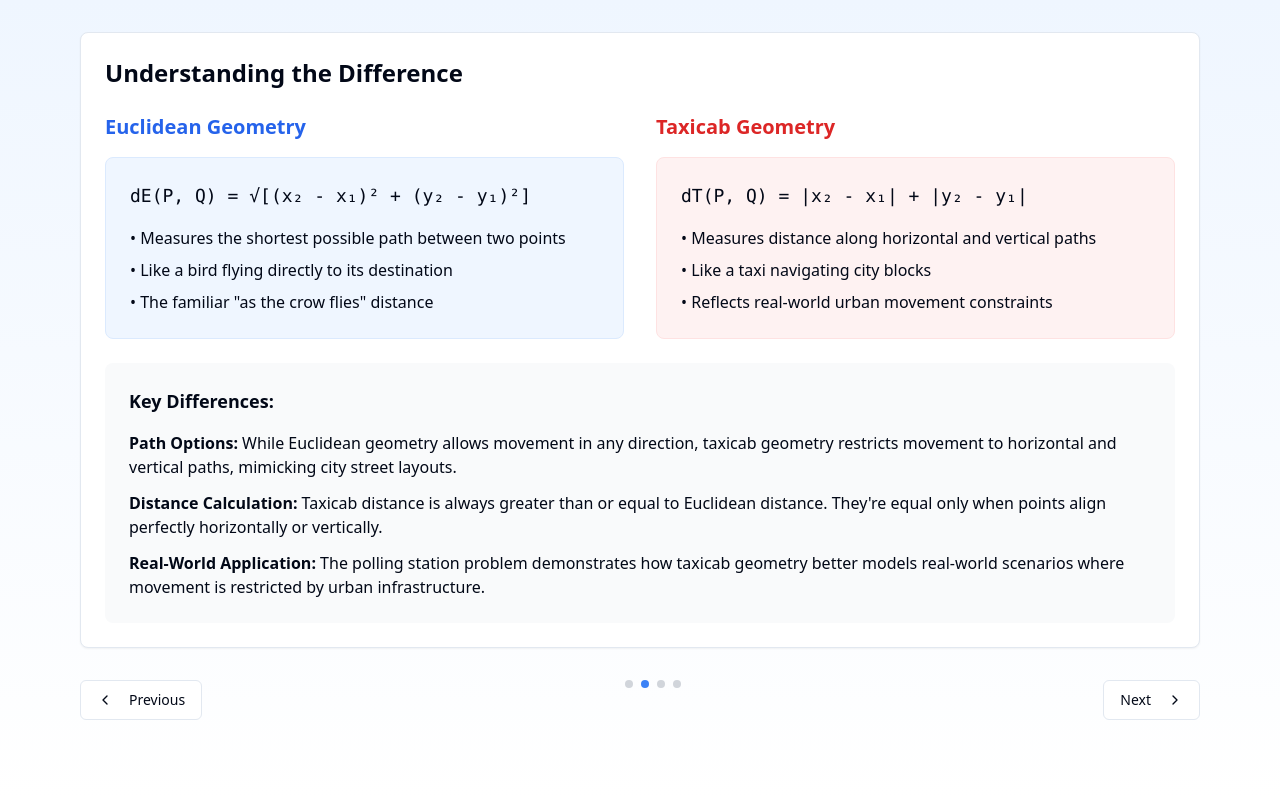
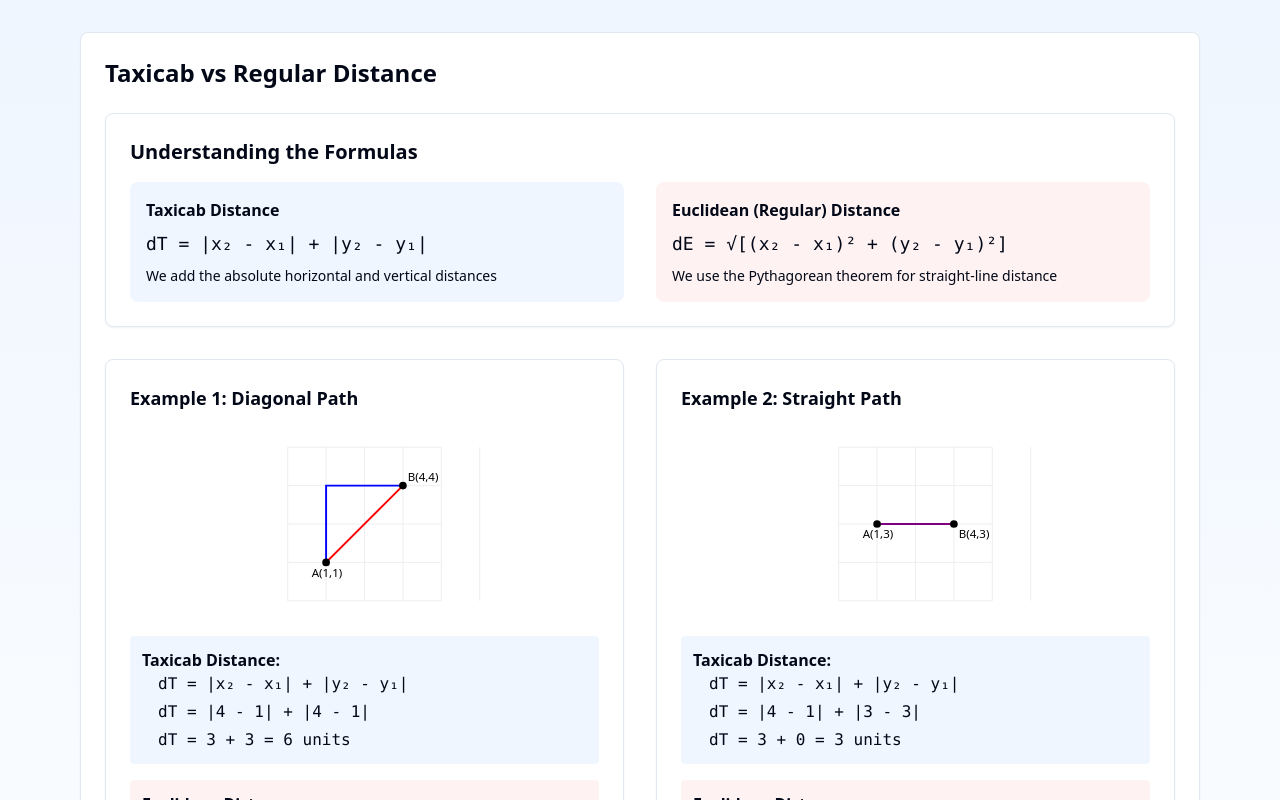
Before and after one commit to bishal0922/TaxiCabGeometry-Visualizer, a Next.js app: page / in a window 1280 px wide. Both pictures are taken after a click on the button "Next". Shown: the top 800 px of the page. Built offline with nearby package versions, Linux system fonts and the light colour scheme.

Commit message:
finish presentation

```diff
--- a/src/app/TaxicabGeometryPresentation.js
+++ b/src/app/TaxicabGeometryPresentation.js
@@ -11,7 +11,7 @@ const TaxicabGeometryPresentation = () => {
   const sections = [
     {
       id: 'intro',
-      title: 'Taxicab Geometry',
+      title: 'What is Taxicab Geometry?',
       content: (
         <div className="space-y-6">
           <div className="text-center mb-8">
@@ -21,60 +21,30 @@ const TaxicabGeometryPresentation = () => {
 
           <div className="grid grid-cols-2 gap-8">
             <div className="space-y-4">
-              <h3 className="text-xl font-semibold">1. Introduction</h3>
+              <h3 className="text-xl font-semibold">Simple Introduction</h3>
               <p className="text-lg leading-relaxed">
-                Taxicab geometry, introduced by Hermann Minkowski in the 19th century, is a form of
-                geometry in which the usual distance function of metric of Euclidean geometry is replaced
-                by a new metric in which the distance between two points is the sum of the absolute
-                differences of their cartesian coordinates. It presents an alternative way of measuring
-                distances that better serve real-world urban practices. It was named after how taxis
-                navigate city streets, this variation of geometry provides a more practical approach to
-                solving certain urban geography problems.
+                Imagine you're driving a taxi in a city. You can't drive through buildings - you have to follow the streets.
+                This is exactly what taxicab geometry is about! It measures distances the way a car would actually drive through
+                city streets, not as the crow flies.
               </p>
 
-              <h3 className="text-xl font-semibold mt-6">1.1 The Distance Formula</h3>
+              <h3 className="text-xl font-semibold mt-6">How Do We Calculate Distance?</h3>
               <p className="text-lg leading-relaxed">
-                Distance formula in Taxicab geometry is very different from the traditional Euclidean
-                geometry. In taxicab geometry, the distance between two points P(x₁, y₁) and Q(x₂, y₂)
-                is given by:
+                In normal (Euclidean) geometry, we measure straight-line distance. But in taxicab geometry, we add up
+                the total blocks we need to travel horizontally and vertically.
               </p>
 
-              <div className="p-4 bg-gray-50 rounded-lg font-mono text-lg">
-                dT(P, Q) = |x₂ - x₁| + |y₂ - y₁|
-              </div>
-
-              <p className="text-lg">This differs from the Euclidean distance formula:</p>
-
-              <div className="p-4 bg-gray-50 rounded-lg font-mono text-lg">
-                dE(P, Q) = √[(x₂ - x₁)² + (y₂ - y₁)²]
-              </div>
-
-              <div className="mt-4 p-4 bg-blue-50 rounded-lg">
-                <p className="font-semibold mb-2">Example:</p>
-                <p>For points P(1, 1) and Q(4, 4):</p>
-                <div className="space-y-2">
-                  <p><span className="font-semibold">Taxicab distance:</span><br/>
-                    dT(P, Q) = |x₂ - x₁| + |y₂ - y₁| = |4 - 1| + |4 - 1| = 3 + 3 = 6 units</p>
-                  <p><span className="font-semibold">Euclidean distance:</span><br/>
-                    dE(P, Q) = √[(4 - 1)² + (4 - 1)²] = √18 ≈ 4.24 units</p>
-                </div>
+              <div className="p-4 bg-blue-50 rounded-lg">
+                <p className="font-semibold mb-2">Simple Example:</p>
+                <p>Let's say you want to go from Point A(0,0) to Point B(3,2):</p>
+                <p>• You need to go right 3 blocks: 3 units</p>
+                <p>• You need to go up 2 blocks: 2 units</p>
+                <p>• Total distance = 3 + 2 = 5 blocks</p>
               </div>
             </div>
 
-            <div className="space-y-6">
-              <div className="flex flex-col items-center space-y-2">
-                <img
-                src="https://encrypted-tbn1.gstatic.com/licensed-image?q=tbn:ANd9GcTGjXQ3CoRagGgLNSMmHQuRUFq8NypkBtPaB55cAl9HXkhcopFhnOxZo8jhh1mSzDk_U0z7iRJ-YrLunaM"
-                  alt="Hermann Minkowski"
-                  className="rounded-lg shadow-lg max-w-[300px]"
-                />
-                <p className="text-sm text-gray-600 italic">Hermann Minkowski (1864-1909)</p>
-              </div>
-
-              <svg
-                viewBox="0 0 200 200"
-                className="w-full h-auto border rounded-lg shadow-sm bg-white p-4"
-              >
+            <div>
+              <svg viewBox="0 0 200 200" className="w-full h-auto border rounded-lg shadow-sm bg-white p-4">
                 {[...Array(8)].map((_, i) => (
                   <React.Fragment key={i}>
                     <line
@@ -94,7 +64,7 @@ const TaxicabGeometryPresentation = () => {
                   strokeWidth="2"
                   fill="none"
                 />
-                <text x="80" y="45" fill="blue" fontSize="12">Taxicab path</text>
+                <text x="80" y="45" fill="blue" fontSize="12">Street Route</text>
 
                 <line
                   x1="50" y1="150"
@@ -102,15 +72,13 @@ const TaxicabGeometryPresentation = () => {
                   stroke="red"
                   strokeWidth="2"
                 />
-                <text x="70" y="120" fill="red" fontSize="12">Euclidean path</text>
+                <text x="70" y="120" fill="red" fontSize="12">Direct Route</text>
 
                 <circle cx="50" cy="150" r="4" fill="black" />
-                <text x="40" y="165" fontSize="12">P</text>
+                <text x="40" y="165" fontSize="12">Start</text>
 
                 <circle cx="150" cy="50" r="4" fill="black" />
-                <text x="160" y="55" fontSize="12">Q</text>
-
-                <text x="20" y="180" fill="green" fontSize="12">0,0</text>
+                <text x="160" y="55" fontSize="12">End</text>
               </svg>
             </div>
           </div>
@@ -118,121 +86,375 @@ const TaxicabGeometryPresentation = () => {
       )
     },
     {
-      id: 'comparison',
-      title: 'Understanding the Difference',
-      content: (
-        <div className="space-y-6">
-          <div className="grid grid-cols-2 gap-8">
-            <div className="space-y-4">
-              <h3 className="text-xl font-semibold text-blue-600">Euclidean Geometry</h3>
-              <div className="p-6 bg-blue-50 rounded-lg border border-blue-100">
-                <p className="font-mono text-lg mb-4">dE(P, Q) = √[(x₂ - x₁)² + (y₂ - y₁)²]</p>
-                <ul className="space-y-2">
-                  <li>• Measures the shortest possible path between two points</li>
-                  <li>• Like a bird flying directly to its destination</li>
-                  <li>• The familiar &quot;as the crow flies&quot; distance</li>
-                </ul>
+        id: 'comparison',
+        title: 'Taxicab vs Regular Distance',
+        content: (
+            <div className="space-y-8">
+      <div className="bg-white p-6 rounded-lg shadow-sm border">
+        <h3 className="text-xl font-semibold mb-4">Understanding the Formulas</h3>
+
+        <div className="grid grid-cols-2 gap-8">
+          <div className="space-y-4">
+            <div className="bg-blue-50 p-4 rounded-lg">
+              <h4 className="font-semibold mb-2">Taxicab Distance</h4>
+              <div className="font-mono text-lg mb-2">
+                dT = |x₂ - x₁| + |y₂ - y₁|
               </div>
-            </div>
-            <div className="space-y-4">
-              <h3 className="text-xl font-semibold text-red-600">Taxicab Geometry</h3>
-              <div className="p-6 bg-red-50 rounded-lg border border-red-100">
-                <p className="font-mono text-lg mb-4">dT(P, Q) = |x₂ - x₁| + |y₂ - y₁|</p>
-                <ul className="space-y-2">
-                  <li>• Measures distance along horizontal and vertical paths</li>
-                  <li>• Like a taxi navigating city blocks</li>
-                  <li>• Reflects real-world urban movement constraints</li>
-                </ul>
-              </div>
+              <p className="text-sm">
+                We add the absolute horizontal and vertical distances
+              </p>
             </div>
           </div>
 
-          <div className="mt-8 p-6 bg-gray-50 rounded-lg">
-            <h3 className="text-lg font-semibold mb-4">Key Differences:</h3>
-            <div className="space-y-3">
-              <p>
-                <span className="font-semibold">Path Options:</span> While Euclidean geometry allows movement in any direction,
-                taxicab geometry restricts movement to horizontal and vertical paths, mimicking city street layouts.
-              </p>
-              <p>
-                <span className="font-semibold">Distance Calculation:</span> Taxicab distance is always greater than or equal to
-                Euclidean distance. They&apos;re equal only when points align perfectly horizontally or vertically.
-              </p>
-              <p>
-                <span className="font-semibold">Real-World Application:</span> The polling station problem demonstrates how
-                taxicab geometry better models real-world scenarios where movement is restricted by urban infrastructure.
+          <div className="space-y-4">
+            <div className="bg-red-50 p-4 rounded-lg">
+              <h4 className="font-semibold mb-2">Euclidean (Regular) Distance</h4>
+              <div className="font-mono text-lg mb-2">
+                dE = √[(x₂ - x₁)² + (y₂ - y₁)²]
+              </div>
+              <p className="text-sm">
+                We use the Pythagorean theorem for straight-line distance
               </p>
             </div>
           </div>
         </div>
-      )
-    },
-    {
-      id: 'applications',
-      title: 'Real-World Applications',
-      content: (
+      </div>
+
+      <div className="grid grid-cols-2 gap-8">
         <div className="space-y-6">
-          <p className="text-lg">
-            Taxicab geometry helps solve real-world problems where movement is restricted to paths along a grid:
-          </p>
+          <div className="bg-white p-6 rounded-lg shadow-sm border">
+            <h4 className="text-lg font-semibold mb-4">Example 1: Diagonal Path</h4>
 
-          <div className="grid grid-cols-2 gap-8">
-            <div className="space-y-6">
-              <div className="p-6 bg-white rounded-lg shadow-sm border">
-                <h3 className="font-semibold text-lg mb-3">Emergency Services</h3>
-                <p>
-                  Helps position ambulance stations and fire stations to minimize response
-                  time when vehicles must follow city streets.
-                </p>
+            <svg viewBox="0 0 200 200" className="w-full h-48 mb-4">
+              {/* Grid */}
+              {[...Array(6)].map((_, i) => (
+                <React.Fragment key={i}>
+                  <line
+                    x1={40 * i + 20} y1="20" x2={40 * i + 20} y2="180"
+                    stroke="#eee" strokeWidth="1"
+                  />
+                  <line
+                    x1="20" y1={40 * i + 20} x2="180" y2={40 * i + 20}
+                    stroke="#eee" strokeWidth="1"
+                  />
+                </React.Fragment>
+              ))}
+
+              {/* Paths */}
+              <path
+                d="M 60 140 L 60 60 L 140 60"
+                stroke="blue"
+                strokeWidth="2"
+                fill="none"
+              />
+              <line
+                x1="60" y1="140"
+                x2="140" y2="60"
+                stroke="red"
+                strokeWidth="2"
+              />
+
+              {/* Points */}
+              <circle cx="60" cy="140" r="4" fill="black" />
+              <text x="45" y="155" fontSize="12">A(1,1)</text>
+
+              <circle cx="140" cy="60" r="4" fill="black" />
+              <text x="145" y="55" fontSize="12">B(4,4)</text>
+            </svg>
+
+            <div className="space-y-4">
+              <div className="bg-blue-50 p-3 rounded">
+                <p className="font-semibold">Taxicab Distance:</p>
+                <div className="pl-4 space-y-1 font-mono">
+                  <p>dT = |x₂ - x₁| + |y₂ - y₁|</p>
+                  <p>dT = |4 - 1| + |4 - 1|</p>
+                  <p>dT = 3 + 3 = 6 units</p>
+                </div>
               </div>
 
-              <div className="p-6 bg-white rounded-lg shadow-sm border">
-                <h3 className="font-semibold text-lg mb-3">School Bus Routes</h3>
-                <p>
-                  Plans efficient routes for school buses that must navigate through city
-                  blocks to pick up students.
-                </p>
-              </div>
-            </div>
-
-            <div className="space-y-6">
-              <div className="p-6 bg-white rounded-lg shadow-sm border">
-                <h3 className="font-semibold text-lg mb-3">Polling Stations</h3>
-                <p>
-                  Determines the best locations for voting centers to minimize the walking
-                  distance for all residents in a neighborhood.
-                </p>
-              </div>
-
-              <div className="p-6 bg-white rounded-lg shadow-sm border">
-                <h3 className="font-semibold text-lg mb-3">Delivery Services</h3>
-                <p>
-                  Helps delivery companies plan routes and estimate delivery times when
-                  drivers must follow street patterns.
-                </p>
+              <div className="bg-red-50 p-3 rounded">
+                <p className="font-semibold">Euclidean Distance:</p>
+                <div className="pl-4 space-y-1 font-mono">
+                  <p>dE = √[(4-1)² + (4-1)²]</p>
+                  <p>dE = √[9 + 9]</p>
+                  <p>dE = √18 ≈ 4.24 units</p>
+                </div>
               </div>
             </div>
           </div>
+        </div>
 
-          <div className="bg-yellow-50 p-4 rounded-lg mt-4">
-            <p className="text-sm">
-              In all these cases, taxicab geometry provides more accurate distance calculations
-              than Euclidean geometry because it accounts for the actual paths people and
-              vehicles must take.
-            </p>
+        <div className="space-y-6">
+          <div className="bg-white p-6 rounded-lg shadow-sm border">
+            <h4 className="text-lg font-semibold mb-4">Example 2: Straight Path</h4>
+
+            <svg viewBox="0 0 200 200" className="w-full h-48 mb-4">
+              {/* Grid */}
+              {[...Array(6)].map((_, i) => (
+                <React.Fragment key={i}>
+                  <line
+                    x1={40 * i + 20} y1="20" x2={40 * i + 20} y2="180"
+                    stroke="#eee" strokeWidth="1"
+                  />
+                  <line
+                    x1="20" y1={40 * i + 20} x2="180" y2={40 * i + 20}
+                    stroke="#eee" strokeWidth="1"
+                  />
+                </React.Fragment>
+              ))}
+
+              {/* Path */}
+              <line
+                x1="60" y1="100"
+                x2="140" y2="100"
+                stroke="purple"
+                strokeWidth="2"
+              />
+
+              {/* Points */}
+              <circle cx="60" cy="100" r="4" fill="black" />
+              <text x="45" y="115" fontSize="12">A(1,3)</text>
+
+              <circle cx="140" cy="100" r="4" fill="black" />
+              <text x="145" y="115" fontSize="12">B(4,3)</text>
+            </svg>
+
+            <div className="space-y-4">
+              <div className="bg-blue-50 p-3 rounded">
+                <p className="font-semibold">Taxicab Distance:</p>
+                <div className="pl-4 space-y-1 font-mono">
+                  <p>dT = |x₂ - x₁| + |y₂ - y₁|</p>
+                  <p>dT = |4 - 1| + |3 - 3|</p>
+                  <p>dT = 3 + 0 = 3 units</p>
+                </div>
+              </div>
+
+              <div className="bg-red-50 p-3 rounded">
+                <p className="font-semibold">Euclidean Distance:</p>
+                <div className="pl-4 space-y-1 font-mono">
+                  <p>dE = √[(4-1)² + (3-3)²]</p>
+                  <p>dE = √[9 + 0]</p>
+                  <p>dE = 3 units</p>
+                </div>
+              </div>
+            </div>
           </div>
         </div>
-      )
-    },
+      </div>
+
+      <div className="bg-yellow-50 p-6 rounded-lg">
+        <h4 className="text-lg font-semibold mb-3">Important Properties</h4>
+        <div className="grid grid-cols-2 gap-6">
+          <div>
+            <h5 className="font-semibold mb-2">When are they different?</h5>
+            <ul className="list-disc pl-6 space-y-2">
+              <li>When moving diagonally</li>
+              <li>Taxicab distance is always equal to or larger</li>
+              <li>Biggest difference occurs at 45° angles</li>
+            </ul>
+          </div>
+          <div>
+            <h5 className="font-semibold mb-2">When are they the same?</h5>
+            <ul className="list-disc pl-6 space-y-2">
+              <li>When moving only horizontally</li>
+              <li>When moving only vertically</li>
+              <li>When no diagonal movement is needed</li>
+            </ul>
+          </div>
+        </div>
+      </div>
+    </div>
+        )
+      },
+
+    {
+        id: 'polling-example',
+        title: 'Solving a Real Problem: Where to Put Voting Stations?',
+        content: (
+            <div className="space-y-8">
+            {/* Introduction Card */}
+            <Card>
+              <CardContent className="p-6">
+                <p className="text-lg text-gray-700">
+                  Imagine you&apos;re in charge of setting up voting stations in a small town. You need to place them
+                  so everyone can reach a station easily by walking along the streets.
+                </p>
+              </CardContent>
+            </Card>
+
+            <div className="grid md:grid-cols-2 gap-6">
+              {/* Setup Information */}
+              <Card>
+                <CardContent className="p-6">
+                  <h3 className="text-xl font-semibold mb-4">The Setup</h3>
+                  <div className="space-y-6">
+                    <div className="space-y-2">
+                      <h4 className="font-semibold">Buildings</h4>
+                      <div className="grid grid-cols-2 gap-4">
+                        <div>
+                          <h5 className="font-medium text-gray-700">Lower Area:</h5>
+                          <ul className="list-disc pl-4 space-y-1">
+                            <li>A at (1,1)</li>
+                            <li>B at (4,1)</li>
+                            <li>C at (2,3)</li>
+                          </ul>
+                        </div>
+                        <div>
+                          <h5 className="font-medium text-gray-700">Upper Area:</h5>
+                          <ul className="list-disc pl-4 space-y-1">
+                            <li>D at (5,3)</li>
+                            <li>E at (1,5)</li>
+                            <li>F at (4,5)</li>
+                          </ul>
+                        </div>
+                      </div>
+                    </div>
+
+                    <div>
+                      <h4 className="font-semibold">Constraints</h4>
+                      <ul className="list-disc pl-4 space-y-1">
+                        <li>Can only set up 2 stations</li>
+                        <li>People must walk along streets</li>
+                        <li>Want to minimize walking distance</li>
+                      </ul>
+                    </div>
+                  </div>
+                </CardContent>
+              </Card>
+
+              {/* Solution Visualization */}
+              <Card>
+                <CardContent className="p-6">
+                  <h3 className="text-xl font-semibold mb-4">Our Solution</h3>
+                  <svg viewBox="0 0 200 200" className="w-full mb-4">
+                    {/* Grid */}
+                    {[...Array(6)].map((_, i) => (
+                      <React.Fragment key={i}>
+                        <line
+                          x1={33.3 * i + 33.3} y1="33.3" x2={33.3 * i + 33.3} y2="166.7"
+                          stroke="#eee" strokeWidth="1"
+                        />
+                        <line
+                          x1="33.3" y1={33.3 * i + 33.3} x2="166.7" y2={33.3 * i + 33.3}
+                          stroke="#eee" strokeWidth="1"
+                        />
+                      </React.Fragment>
+                    ))}
+
+                    {/* Buildings */}
+                    <circle cx="50" cy="150" r="4" fill="#4B5563" />
+                    <circle cx="150" cy="150" r="4" fill="#4B5563" />
+                    <circle cx="50" cy="100" r="4" fill="#4B5563" />
+                    <circle cx="150" cy="100" r="4" fill="#4B5563" />
+                    <circle cx="50" cy="50" r="4" fill="#4B5563" />
+                    <circle cx="150" cy="50" r="4" fill="#4B5563" />
+
+                    {/* Polling Stations */}
+                    <circle cx="100" cy="125" r="6" fill="#EF4444" />
+                    <circle cx="100" cy="75" r="6" fill="#EF4444" />
+                  </svg>
+
+                  <div className="text-sm text-gray-600">
+                    • Gray dots: Buildings
+                    <br />
+                    • Red dots: Polling stations
+                  </div>
+                </CardContent>
+              </Card>
+            </div>
+
+            {/* Results */}
+            <Card>
+              <CardContent className="p-6">
+                <h3 className="text-xl font-semibold mb-4">Results</h3>
+
+                <div className="grid md:grid-cols-2 gap-6">
+                  <div>
+                    <h4 className="font-semibold mb-2">Walking Distances to Station 1:</h4>
+                    <ul className="space-y-1">
+                      <li>From Building A: 3 blocks</li>
+                      <li>From Building B: 2 blocks</li>
+                      <li>From Building C: 2 blocks</li>
+                    </ul>
+                  </div>
+
+                  <div>
+                    <h4 className="font-semibold mb-2">Walking Distances to Station 2:</h4>
+                    <ul className="space-y-1">
+                      <li>From Building D: 3 blocks</li>
+                      <li>From Building E: 3 blocks</li>
+                      <li>From Building F: 2 blocks</li>
+                    </ul>
+                  </div>
+                </div>
+
+                <div className="mt-6 bg-green-50 p-4 rounded-lg">
+                  <h4 className="font-semibold mb-2">Why This Works Well:</h4>
+                  <ul className="space-y-2">
+                    <li>• Maximum walking distance is only 3 blocks</li>
+                    <li>• Each station serves 3 buildings evenly</li>
+                    <li>• Stations are at easy-to-find street intersections</li>
+                  </ul>
+                </div>
+              </CardContent>
+            </Card>
+          </div>
+        )
+      },
+      {
+        id: 'realworld',
+        title: 'Why Is This Useful?',
+        content: (
+          <div className="space-y-6">
+            <p className="text-lg">Think about these everyday situations:</p>
+
+            <div className="grid grid-cols-2 gap-8">
+              <div className="space-y-4">
+                <div className="p-6 bg-white rounded-lg shadow-sm border">
+                  <h3 className="font-semibold text-lg mb-3">Walking to School</h3>
+                  <p>
+                    When you walk to school, you follow sidewalks and streets. You can't walk
+                    straight through buildings. Taxicab geometry helps plan the best route.
+                  </p>
+                </div>
+
+                <div className="p-6 bg-white rounded-lg shadow-sm border">
+                  <h3 className="font-semibold text-lg mb-3">Pizza Delivery</h3>
+                  <p>
+                    Pizza delivery drivers need to know real driving distances, not straight-line
+                    distances. This helps them plan faster routes.
+                  </p>
+                </div>
+              </div>
+
+              <div className="space-y-4">
+                <div className="p-6 bg-white rounded-lg shadow-sm border">
+                  <h3 className="font-semibold text-lg mb-3">Finding Polling Stations</h3>
+                  <p>
+                    When cities plan where to put voting stations, they need to know real walking
+                    distances for everyone in the neighborhood.
+                  </p>
+                </div>
+
+                <div className="p-6 bg-white rounded-lg shadow-sm border">
+                  <h3 className="font-semibold text-lg mb-3">Emergency Services</h3>
+                  <p>
+                    Ambulances and fire trucks need to know actual driving distances to reach
+                    people quickly in emergencies.
+                  </p>
+                </div>
+              </div>
+            </div>
+          </div>
+        )
+      },
     {
       id: 'explorer',
-      title: 'Interactive Explorer',
+      title: 'Try It Yourself!',
       content: (
         <div>
           <p className="text-lg mb-6">
-            Use this interactive tool to explore how distances differ between taxicab and
-            Euclidean geometry. Try moving the start and end points to see how the paths
-            and distances change!
+            Move the points around to see how taxicab distance compares to straight-line distance!
           </p>
           <GeometryExplorer />
         </div>
--- a/src/app/layout.js
+++ b/src/app/layout.js
@@ -13,7 +13,7 @@ const geistMono = localFont({
 });
 
 export const metadata = {
-  title: "Create Next App",
+  title: "Taxicab Geometry - Bishal",
   description: "Generated by create next app",
 };
 
```
